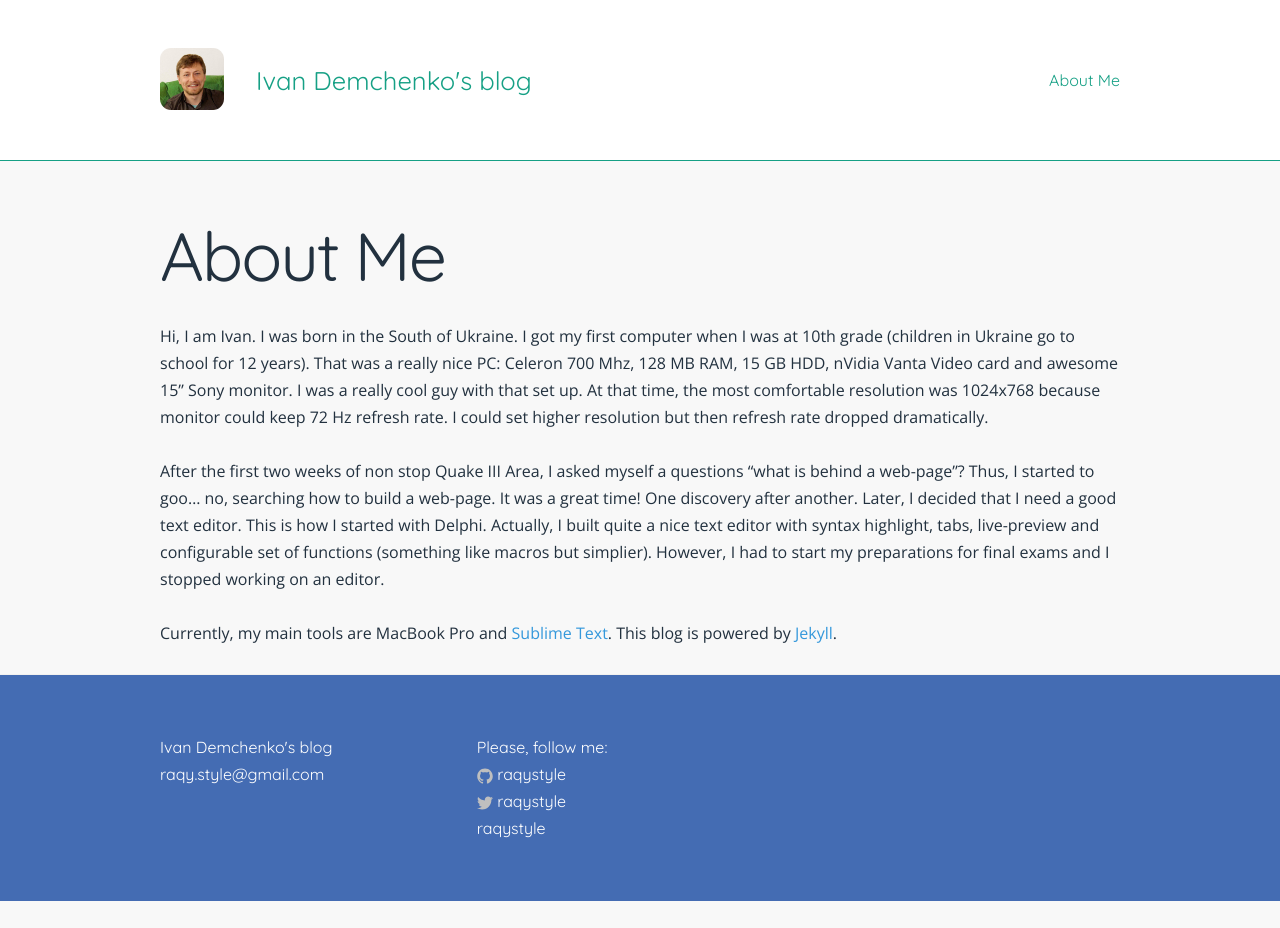
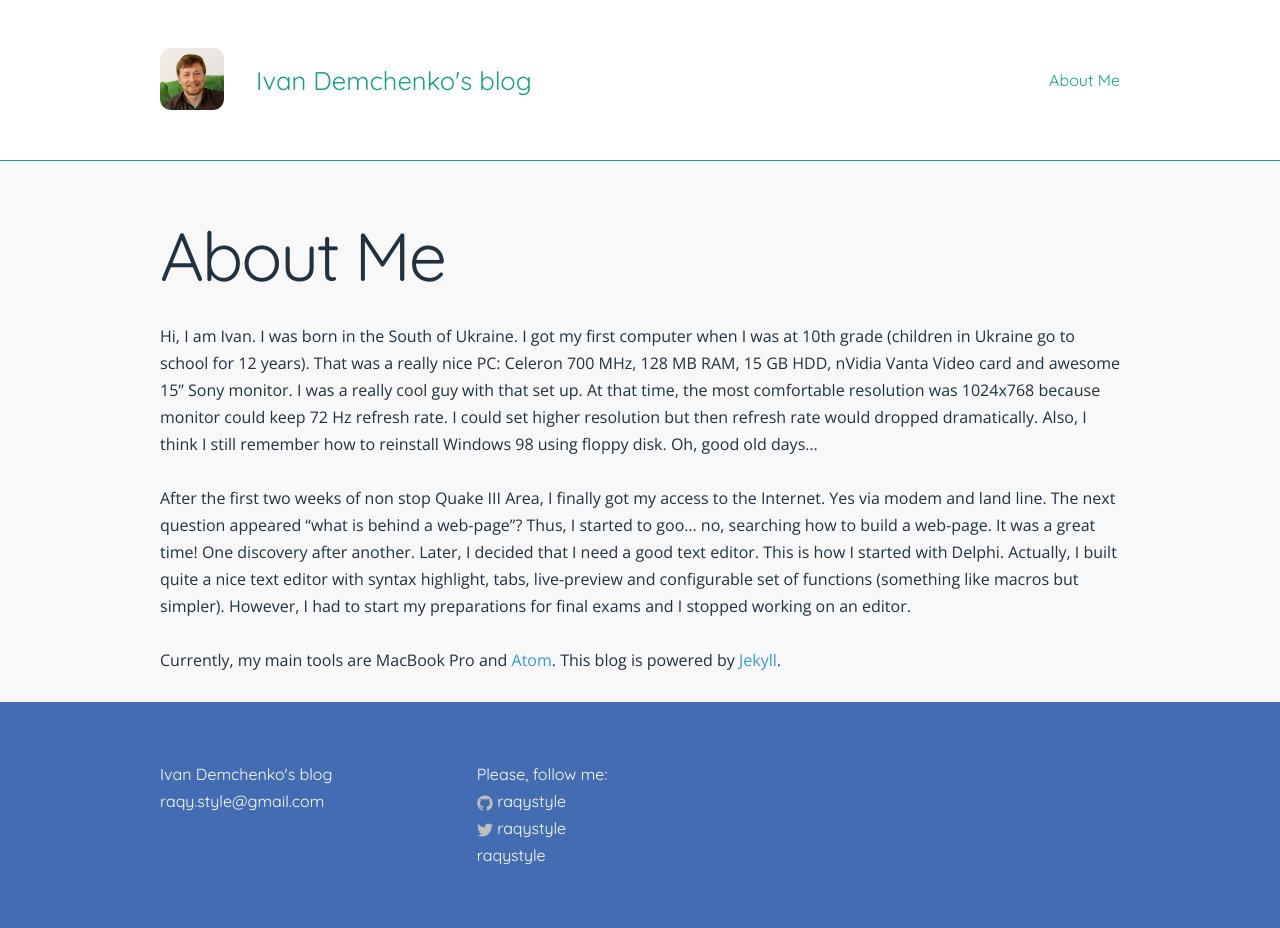
Before and after one commit to ivan-demchenko/ivan-demchenko.github.io, a Jekyll site: the page built from about.md, in a window 1280 px wide. Built offline with Jekyll 4.4.1, drawn with Linux system fonts in a browser that asks for light colours; Markdown is read by kramdown in place of the engine named in the settings; before the commit the page ends 901 px from its top, so only the background shows below that.

Commit message:
Modified about me page

```diff
--- a/about.md
+++ b/about.md
@@ -3,8 +3,8 @@ layout: page
 title: About Me
 permalink: /about-me/
 ---
-Hi, I am Ivan. I was born in the South of Ukraine. I got my first computer when I was at 10th grade (children in Ukraine go to school for 12 years). That was a really nice PC: Celeron 700 Mhz, 128 MB RAM, 15 GB HDD, nVidia Vanta Video card and awesome 15" Sony monitor. I was a really cool guy with that set up. At that time, the most comfortable resolution was 1024x768 because monitor could keep 72 Hz refresh rate. I could set higher resolution but then refresh rate dropped dramatically.
+Hi, I am Ivan. I was born in the South of Ukraine. I got my first computer when I was at 10th grade (children in Ukraine go to school for 12 years). That was a really nice PC: Celeron 700 MHz, 128 MB RAM, 15 GB HDD, nVidia Vanta Video card and awesome 15" Sony monitor. I was a really cool guy with that set up. At that time, the most comfortable resolution was 1024x768 because monitor could keep 72 Hz refresh rate. I could set higher resolution but then refresh rate would dropped dramatically. Also, I think I still remember how to reinstall Windows 98 using floppy disk. Oh, good old days...
 
-After the first two weeks of non stop Quake III Area, I asked myself a questions "what is behind a web-page"? Thus, I started to goo... no, searching how to build a web-page. It was a great time! One discovery after another. Later, I decided that I need a good text editor. This is how I started with Delphi. Actually, I built quite a nice text editor with syntax highlight, tabs, live-preview and configurable set of functions (something like macros but simplier). However, I had to start my preparations for final exams and I stopped working on an editor.
+After the first two weeks of non stop Quake III Area, I finally got my access to the Internet. Yes via modem and land line. The next question appeared "what is behind a web-page"? Thus, I started to goo... no, searching how to build a web-page. It was a great time! One discovery after another. Later, I decided that I need a good text editor. This is how I started with Delphi. Actually, I built quite a nice text editor with syntax highlight, tabs, live-preview and configurable set of functions (something like macros but simpler). However, I had to start my preparations for final exams and I stopped working on an editor.
 
-Currently, my main tools are MacBook Pro and [Sublime Text](http://www.sublimetext.com/). This blog is powered by [Jekyll](http://jekyllrb.com/).
+Currently, my main tools are MacBook Pro and [Atom](https://atom.io/). This blog is powered by [Jekyll](http://jekyllrb.com/).
```
